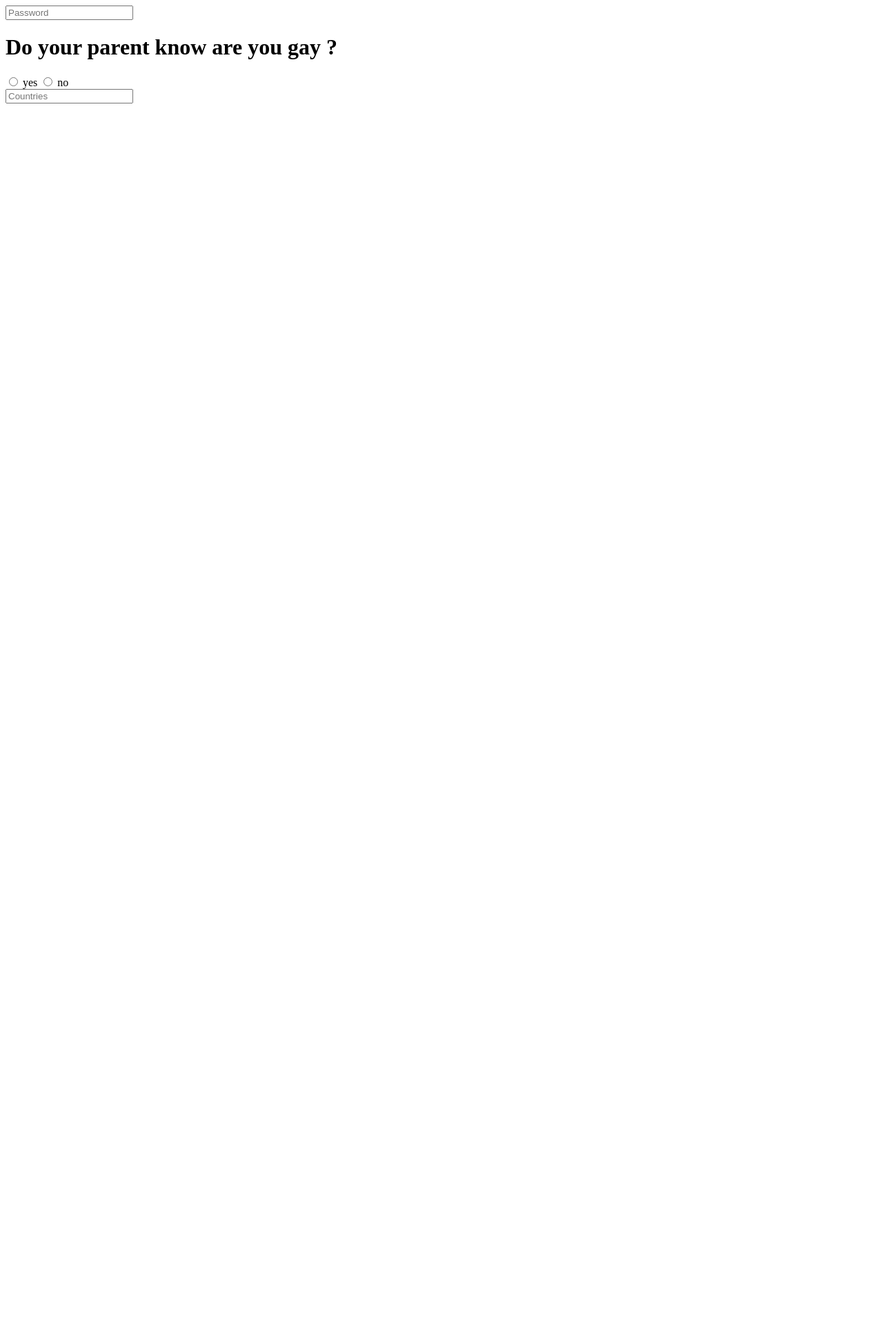
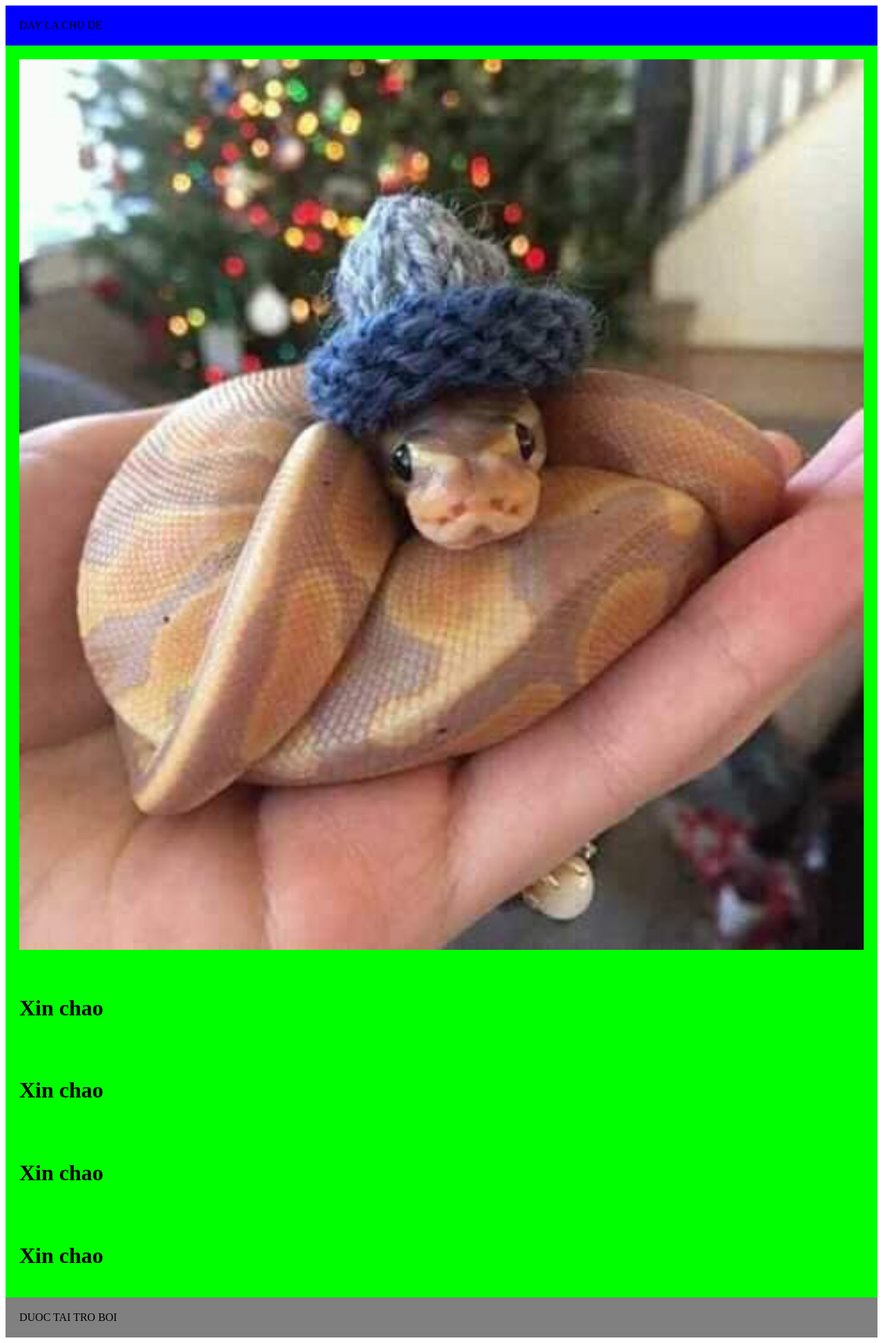
Before and after one commit to htjiraiya/learncs50web.github.io, a plain HTML site: page index.html in a window 1280 px wide. Shown: the whole page at 69% size. Before the commit the page ends 800 px from the top, so only its background shows below. Drawn offline with Linux system fonts and the light colour scheme.

Commit message:
Update index.html
sua thanh pad

```diff
--- a/index.html
+++ b/index.html
@@ -1,37 +1,52 @@
 <!DOCTYPE html>
 <html>
 <head>
-	<title>datalist</title>
+	<title>padding</title>
+	<style type="text/css">
+		div{
+			background-color: lime;
+			padding: 20px;
+		}
+		footer{
+			background-color: gray;
+			padding: 20px;
+		}
+		header{
+			background-color: blue;
+			padding: 20px;
+		}
+	</style>
 </head>
 <body>
+	<header>
+		DAY LA CHU DE
+	</header>
 	<div>
-		<!-- user name and pass  -->
-		<input type="password" name="password" placeholder="Password">
+		<img src="./python.jpg" style="width: 100%">
 
 	</div>
 	<div>
-		<!-- radio button -->
-		<h1>Do your parent know 	are you gay ?</h1>
-		<input type="radio" name="answer" value="co"> yes
-		<input type="radio" name="answer" value="khong"> no
+
+		<h1>Xin chao</h1>
+
 	</div>
+	<div>
 
+		<h1>Xin chao</h1>
+
+	</div>
 	<div>
-		<input type="text" name="countries" placeholder="Countries" list="listcountries">
-		<datalist id="listcountries">
-			<option value="Viet Nam">
-			<option value="Viet Nam">
-			<option value="Viet Nam">
-			<option value="Viet Nam">
-			<option value="Viet Nam">
-			<option value="Viet Nam">
-			<option value="Viet Nam">
-			<option value="Viet Nam">
-			<option value="Viet Nam">
-			<option value="Viet Nam">
-			<option value="Viet Nam">
-			<option value="Viet Nam">
-		</datalist>
+
+		<h1>Xin chao</h1>
+
 	</div>
+	<div>
+
+		<h1>Xin chao</h1>
+
+	</div>
+	<footer>
+		DUOC TAI TRO BOI
+	</footer>
 </body>
 </html>
```
